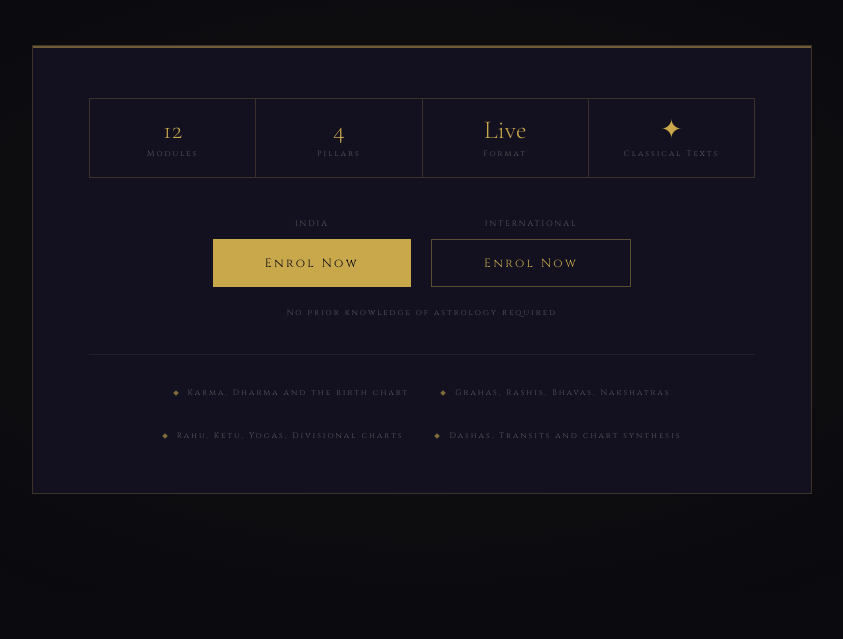
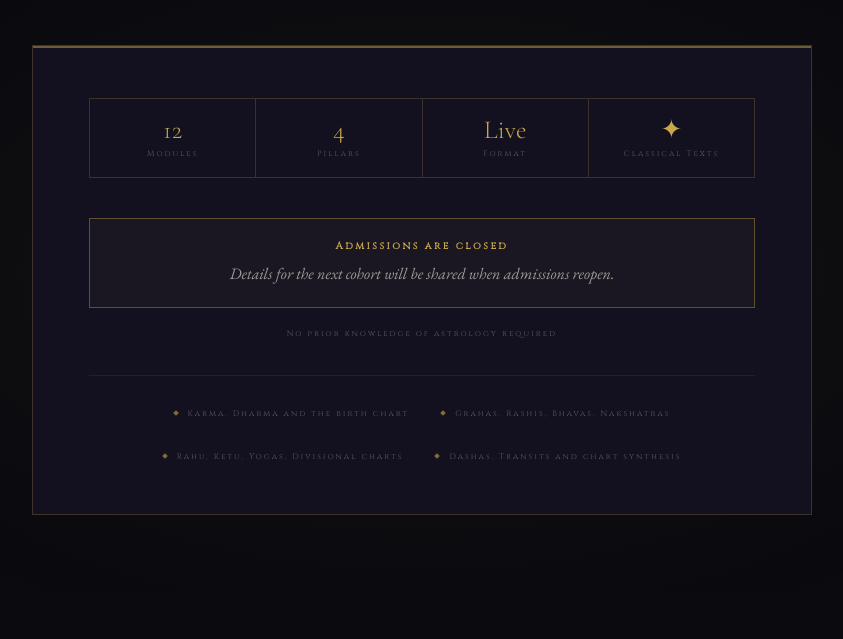
Before and after one commit to ShivohamPath/website, a plain HTML site: page wix-studio/embeds/jyotish-notify.html in a window 1280 px wide. Shown: the part 206-845 px from the top of the page, without its empty margins (218-1061 px from the left). Before the commit the page ends 824 px from the top, so only its background shows below. Drawn offline with nearby package versions, Linux system fonts and the light colour scheme.

Commit message:
Close Foundations of Jyotish admissions in jyotish-notify.html

```diff
--- a/wix-studio/embeds/jyotish-notify.html
+++ b/wix-studio/embeds/jyotish-notify.html
@@ -64,7 +64,7 @@
     max-width: 520px; margin: 0 auto 48px;
   }
 
-  /* Main enrol card */
+  /* Course status card */
   .enrol-card {
     background: var(--bg3); border: 1px solid var(--line2);
     padding: 52px 56px;
@@ -101,38 +101,24 @@
     margin-top: 5px; display: block;
   }
 
-  /* CTA button */
-  .enrol-btn {
-    display: inline-block;
-    font-family: 'Cinzel', serif; font-size: 12px;
-    letter-spacing: 2.5px; padding: 16px 52px;
-    background: var(--gold); color: var(--bg);
-    text-decoration: none;
-    transition: background 0.2s;
+  /* Admissions closed notice */
+  .closed-status {
+    padding: 20px 24px;
+    border: 1px solid var(--gold2);
+    background: var(--gold4);
     margin-bottom: 20px;
   }
-  .enrol-btn:hover { background: #a8893a; }
-
-  .pay-wrap {
-    display: flex; gap: 20px;
-    justify-content: center; align-items: flex-end;
-    flex-wrap: wrap; margin-bottom: 20px;
+  .closed-status strong {
+    display: block;
+    font-family: 'Cinzel', serif; font-size: 10px;
+    letter-spacing: 2.5px; color: var(--gold);
+    margin-bottom: 8px;
   }
-  .pay-item { text-align: center; }
-  .pay-label {
-    font-family: 'Cinzel', serif; font-size: 8px;
-    letter-spacing: 2px; color: var(--text3);
-    display: block; margin-bottom: 10px;
+  .closed-status span {
+    display: block;
+    font-size: 16px; font-style: italic;
+    color: var(--text2); line-height: 1.6;
   }
-  .btn-pay-outline {
-    font-family: 'Cinzel', serif; font-size: 12px;
-    letter-spacing: 2.5px; padding: 15px 52px;
-    background: transparent; color: var(--gold);
-    text-decoration: none; display: inline-block;
-    border: 1px solid var(--gold2);
-    transition: background 0.2s;
-  }
-  .btn-pay-outline:hover { background: var(--gold3); }
 
   .enrol-note {
     font-family: 'Cinzel', serif; font-size: 8px;
@@ -164,7 +150,7 @@
     .fact { min-width: 50%; border-bottom: 1px solid var(--line2); }
     .fact:nth-child(2n) { border-right: none; }
     .fact:nth-last-child(-n+2) { border-bottom: none; }
-    .enrol-btn { width: 100%; text-align: center; }
+    .closed-status { width: 100%; }
     .study-list { gap: 16px; }
   }
   @media (max-width: 480px) {
@@ -179,12 +165,12 @@
 <div class="enrol-wrap">
   <div class="inner">
 
-    <span class="eyebrow">BEGIN NOW</span>
+    <span class="eyebrow">NEXT COHORT</span>
 
-    <h2>The Course Is<br><em>Open.</em></h2>
+    <h2>Admissions Are<br><em>Closed.</em></h2>
 
     <p class="sub">
-      Enrolment is open now. The study begins when you do.
+      The current cohort is now underway. Please wait for the next cohort.
     </p>
 
     <div class="enrol-card">
@@ -208,15 +194,9 @@
         </div>
       </div>
 
-      <div class="pay-wrap">
-        <div class="pay-item">
-          <span class="pay-label">INDIA</span>
-          <a href="https://www.shivohampath.com/_paylink/AZ2vGOXn" class="enrol-btn" style="margin-bottom:0;">Enrol Now</a>
-        </div>
-        <div class="pay-item">
-          <span class="pay-label">INTERNATIONAL</span>
-          <a href="https://www.shivohampath.com/_paylink/AZ2vGbBi" class="btn-pay-outline">Enrol Now</a>
-        </div>
+      <div class="closed-status">
+        <strong>Admissions are closed</strong>
+        <span>Details for the next cohort will be shared when admissions reopen.</span>
       </div>
 
       <span class="enrol-note">No prior knowledge of astrology required</span>
```
